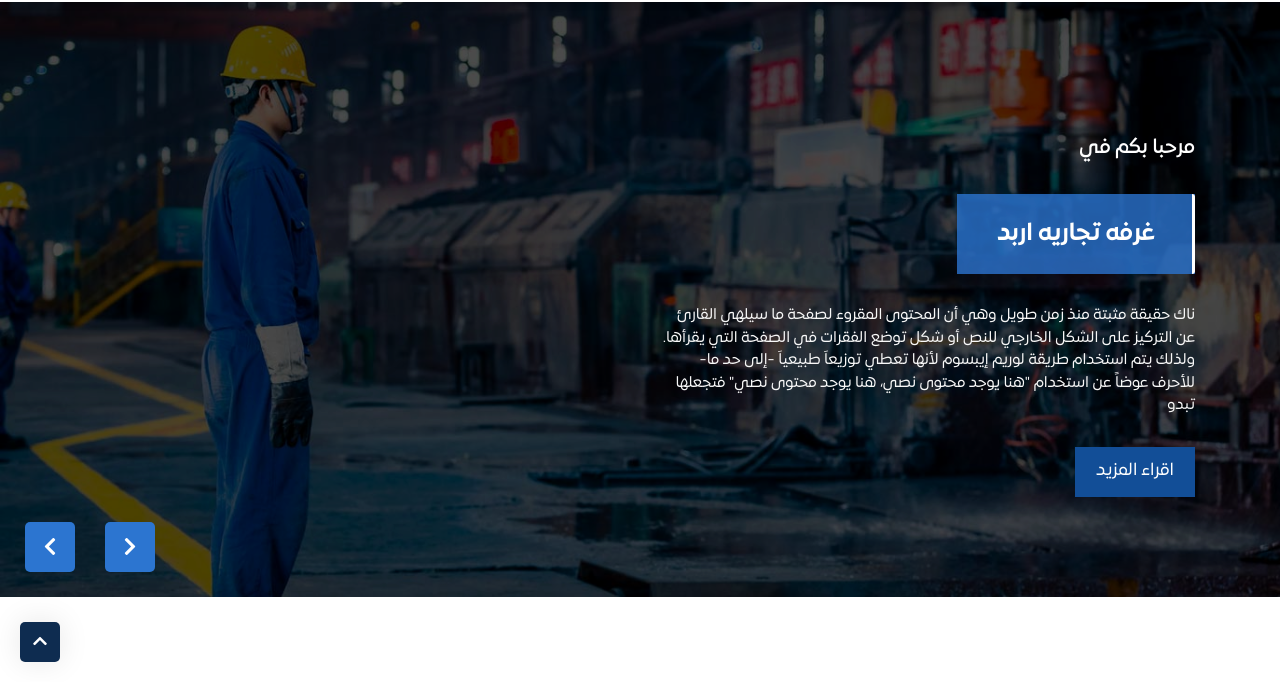
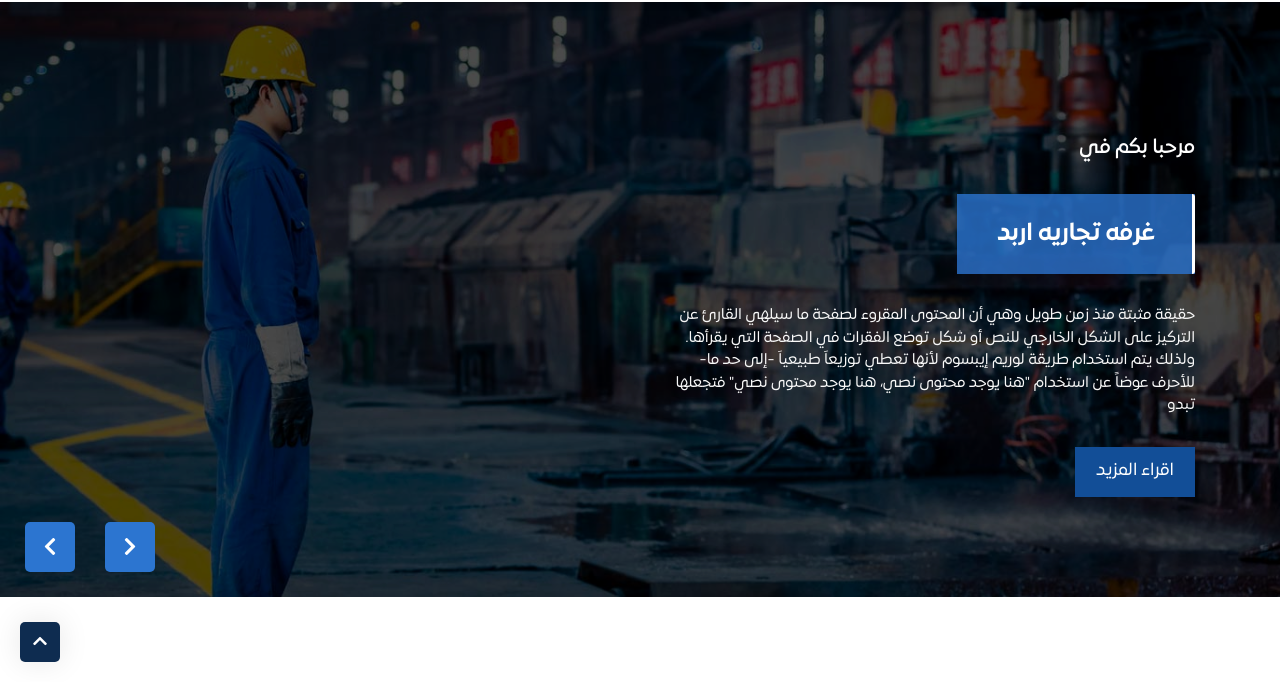
Before and after one commit to misaraadel/icc_new, a plain HTML site: page index.html in a window 1280 px wide. Shown: the part 118-800 px from the top of the page. Drawn offline with Linux system fonts and the light colour scheme.

Commit message:
edit data

```diff
--- a/index.html
+++ b/index.html
@@ -112,7 +112,7 @@
                                             </h4>
                                         </div>
                                         <p>
-                                            ناك حقيقة مثبتة منذ زمن طويل وهي أن المحتوى المقروء لصفحة ما سيلهي القارئ عن التركيز على الشكل الخارجي للنص أو شكل توضع الفقرات في الصفحة التي يقرأها. ولذلك يتم استخدام طريقة لوريم إيبسوم لأنها تعطي توزيعاَ طبيعياَ -إلى حد ما- للأحرف عوضاً عن استخدام "هنا يوجد محتوى نصي، هنا يوجد محتوى نصي" فتجعلها تبدو
+                                             حقيقة مثبتة منذ زمن طويل وهي أن المحتوى المقروء لصفحة ما سيلهي القارئ عن التركيز على الشكل الخارجي للنص أو شكل توضع الفقرات في الصفحة التي يقرأها. ولذلك يتم استخدام طريقة لوريم إيبسوم لأنها تعطي توزيعاَ طبيعياَ -إلى حد ما- للأحرف عوضاً عن استخدام "هنا يوجد محتوى نصي، هنا يوجد محتوى نصي" فتجعلها تبدو
                                         </p>
                                         <a href="#" class="custom-btn">
                                             اقراء المزيد
@@ -136,7 +136,7 @@
                                             </h4>
                                         </div>
                                         <p>
-                                            ناك حقيقة مثبتة منذ زمن طويل وهي أن المحتوى المقروء لصفحة ما سيلهي القارئ عن التركيز على الشكل الخارجي للنص أو شكل توضع الفقرات في الصفحة التي يقرأها. ولذلك يتم استخدام طريقة لوريم إيبسوم لأنها تعطي توزيعاَ طبيعياَ -إلى حد ما- للأحرف عوضاً عن استخدام "هنا يوجد محتوى نصي، هنا يوجد محتوى نصي" فتجعلها تبدو
+                                             حقيقة مثبتة منذ زمن طويل وهي أن المحتوى المقروء لصفحة ما سيلهي القارئ عن التركيز على الشكل الخارجي للنص أو شكل توضع الفقرات في الصفحة التي يقرأها. ولذلك يتم استخدام طريقة لوريم إيبسوم لأنها تعطي توزيعاَ طبيعياَ -إلى حد ما- للأحرف عوضاً عن استخدام "هنا يوجد محتوى نصي، هنا يوجد محتوى نصي" فتجعلها تبدو
                                         </p>
                                         <a href="#" class="custom-btn">
                                             اقراء المزيد
@@ -160,7 +160,7 @@
                                             </h4>
                                         </div>
                                         <p>
-                                            ناك حقيقة مثبتة منذ زمن طويل وهي أن المحتوى المقروء لصفحة ما سيلهي القارئ عن التركيز على الشكل الخارجي للنص أو شكل توضع الفقرات في الصفحة التي يقرأها. ولذلك يتم استخدام طريقة لوريم إيبسوم لأنها تعطي توزيعاَ طبيعياَ -إلى حد ما- للأحرف عوضاً عن استخدام "هنا يوجد محتوى نصي، هنا يوجد محتوى نصي" فتجعلها تبدو
+                                             حقيقة مثبتة منذ زمن طويل وهي أن المحتوى المقروء لصفحة ما سيلهي القارئ عن التركيز على الشكل الخارجي للنص أو شكل توضع الفقرات في الصفحة التي يقرأها. ولذلك يتم استخدام طريقة لوريم إيبسوم لأنها تعطي توزيعاَ طبيعياَ -إلى حد ما- للأحرف عوضاً عن استخدام "هنا يوجد محتوى نصي، هنا يوجد محتوى نصي" فتجعلها تبدو
                                         </p>
                                         <a href="#" class="custom-btn">
                                             اقراء المزيد
@@ -183,7 +183,7 @@
                                     </h4>
                                 </div>
                                 <p>
-                                    هناك حقيقة مثبتة منذ زمن طويل وهي أن المحتوى المقروء لصفحة ما سيلهي القارئ عن التركيز على الشكل الخارجي للنص أو شكل توضع الفقرات في الصفحة التي يقرأها. ولذلك يتم استخدام طريقة لوريم إيبسوم لأنها تعطي توزيعاَ طبيعياَ -إلى حد ما- للأحرف عوضاً عن استخدام "هنا يوجد محتوى نصي، هنا يوجد محتوى نصي" فتجعلها تبدو
+                                    ه حقيقة مثبتة منذ زمن طويل وهي أن المحتوى المقروء لصفحة ما سيلهي القارئ عن التركيز على الشكل الخارجي للنص أو شكل توضع الفقرات في الصفحة التي يقرأها. ولذلك يتم استخدام طريقة لوريم إيبسوم لأنها تعطي توزيعاَ طبيعياَ -إلى حد ما- للأحرف عوضاً عن استخدام "هنا يوجد محتوى نصي، هنا يوجد محتوى نصي" فتجعلها تبدو
                                 </p>
                                 <a href="#" class="custom-btn">
                                     اقراء المزيد
@@ -219,7 +219,7 @@
                                         عنوان الخبر
                                     </h4>
                                     <p>
-                                        ناك حقيقة مثبتة منذ زمن طويل وهي أن المحتوى المقروء لصفحة ما سيلهي القارئ عن التركيز على الشكل الخارجي لطبيعياَ -إلى حد يوجد محتوى نصي" فتجعلها تبدو
+                                         حقيقة مثبتة منذ زمن طويل وهي أن المحتوى المقروء لصفحة ما سيلهي القارئ عن التركيز على الشكل الخارجي لطبيعياَ -إلى حد يوجد محتوى نصي" فتجعلها تبدو
                                     </p>
                                     <a href="#" class="custom-btn">
                                         اقراء المزيد
@@ -240,7 +240,7 @@
                                         عنوان الخبر
                                     </h4>
                                     <p>
-                                        ناك حقيقة مثبتة منذ زمن طويل وهي أن المحتوى المقروء لصفحة ما سيلهي القارئ عن التركيز على الشكل الخارجي لطبيعياَ -إلى حد يوجد محتوى نصي" فتجعلها تبدو
+                                         حقيقة مثبتة منذ زمن طويل وهي أن المحتوى المقروء لصفحة ما سيلهي القارئ عن التركيز على الشكل الخارجي لطبيعياَ -إلى حد يوجد محتوى نصي" فتجعلها تبدو
                                     </p>
                                     <a href="#" class="custom-btn">
                                         اقراء المزيد
@@ -261,7 +261,7 @@
                                         عنوان الخبر
                                     </h4>
                                     <p>
-                                        ناك حقيقة مثبتة منذ زمن طويل وهي أن المحتوى المقروء لصفحة ما سيلهي القارئ عن التركيز على الشكل الخارجي لطبيعياَ -إلى حد يوجد محتوى نصي" فتجعلها تبدو
+                                         حقيقة مثبتة منذ زمن طويل وهي أن المحتوى المقروء لصفحة ما سيلهي القارئ عن التركيز على الشكل الخارجي لطبيعياَ -إلى حد يوجد محتوى نصي" فتجعلها تبدو
                                     </p>
                                     <a href="#" class="custom-btn">
                                         اقراء المزيد
@@ -282,7 +282,7 @@
                                         عنوان الخبر
                                     </h4>
                                     <p>
-                                        ناك حقيقة مثبتة منذ زمن طويل وهي أن المحتوى المقروء لصفحة ما سيلهي القارئ عن التركيز على الشكل الخارجي لطبيعياَ -إلى حد يوجد محتوى نصي" فتجعلها تبدو
+                                         حقيقة مثبتة منذ زمن طويل وهي أن المحتوى المقروء لصفحة ما سيلهي القارئ عن التركيز على الشكل الخارجي لطبيعياَ -إلى حد يوجد محتوى نصي" فتجعلها تبدو
                                     </p>
                                     <a href="#" class="custom-btn">
                                         اقراء المزيد
@@ -303,7 +303,7 @@
                                         عنوان الخبر
                                     </h4>
                                     <p>
-                                        ناك حقيقة مثبتة منذ زمن طويل وهي أن المحتوى المقروء لصفحة ما سيلهي القارئ عن التركيز على الشكل الخارجي لطبيعياَ -إلى حد يوجد محتوى نصي" فتجعلها تبدو
+                                         حقيقة مثبتة منذ زمن طويل وهي أن المحتوى المقروء لصفحة ما سيلهي القارئ عن التركيز على الشكل الخارجي لطبيعياَ -إلى حد يوجد محتوى نصي" فتجعلها تبدو
                                     </p>
                                     <a href="#" class="custom-btn">
                                         اقراء المزيد
@@ -324,7 +324,7 @@
                                         عنوان الخبر
                                     </h4>
                                     <p>
-                                        ناك حقيقة مثبتة منذ زمن طويل وهي أن المحتوى المقروء لصفحة ما سيلهي القارئ عن التركيز على الشكل الخارجي لطبيعياَ -إلى حد يوجد محتوى نصي" فتجعلها تبدو
+                                         حقيقة مثبتة منذ زمن طويل وهي أن المحتوى المقروء لصفحة ما سيلهي القارئ عن التركيز على الشكل الخارجي لطبيعياَ -إلى حد يوجد محتوى نصي" فتجعلها تبدو
                                     </p>
                                     <a href="#" class="custom-btn">
                                         اقراء المزيد
@@ -571,7 +571,7 @@
                                 </h4>
                            </div>
                            <p>
-                                ناك حقيقة مثبتة منذ زمن طويل وهي أن المحتوى المقروء لصفحة ما سيلهي القارئ عن التركيز على الشكل الخارجي للنص أو شكل توضع الفقرات في الصفحة التي يقرأها. ولذلك يتم استخدام طريقة لوريم إيبسوم لأنها تعطي توزيعاَ طبيعياَ -إلى حد ما- للأحرف عوضاً عن استخدام "هنا يوجد محتوى نصي، هنا يوجد محتوى نصي" فتجعلها تبدو
+                                 حقيقة مثبتة منذ زمن طويل وهي أن المحتوى المقروء لصفحة ما سيلهي القارئ عن التركيز على الشكل الخارجي للنص أو شكل توضع الفقرات في الصفحة التي يقرأها. ولذلك يتم استخدام طريقة لوريم إيبسوم لأنها تعطي توزيعاَ طبيعياَ -إلى حد ما- للأحرف عوضاً عن استخدام "هنا يوجد محتوى نصي، هنا يوجد محتوى نصي" فتجعلها تبدو
                             </p>
                         </div>
                    </div>
```
